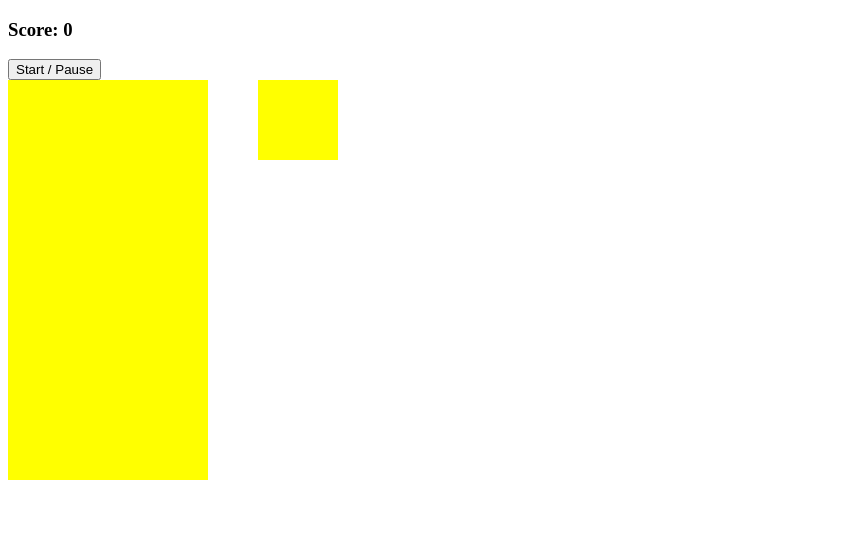
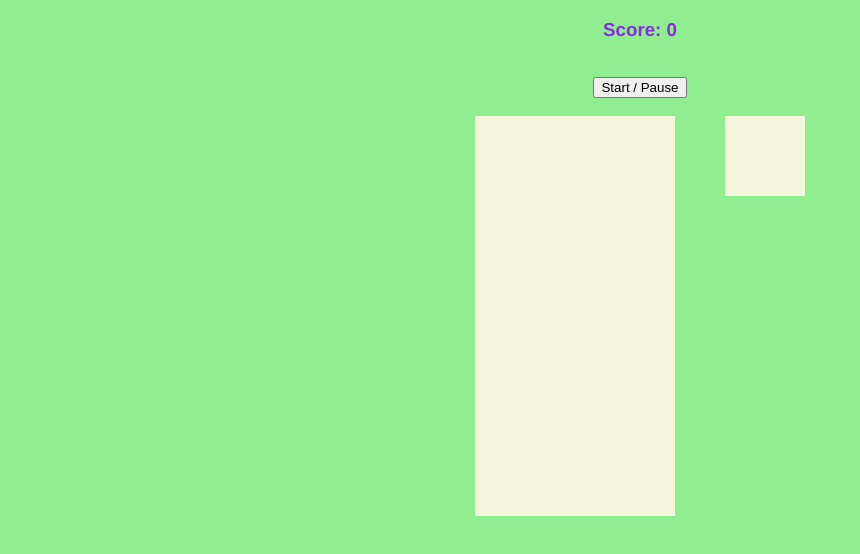
Before and after one commit to Blackwidow-sudo/Basic-JS-Tetris, a plain HTML site: page index.html in a window 1280 px wide. Shown: the whole page, without its empty margins (0-860 px from the left). Drawn offline with Linux system fonts and the light colour scheme.

Commit message:
update CSS

```diff
--- a/style.css
+++ b/style.css
@@ -1,5 +1,21 @@
+body {
+  background-color: lightgreen;
+}
+
+h3 {
+  text-align: center;
+  font-family: Helvetica;
+  color: blueviolet;
+}
+
+button {
+  display: block;
+  margin: auto;
+}
+
 .container {
   display: flex;
+  justify-content: center;
 }
 
 .grid {
@@ -8,7 +24,7 @@
 
   width: 200px;
   height: 400px;
-  background-color: yellow;
+  background-color: beige;
 }
 
 .grid div {
@@ -28,7 +44,7 @@
   width: 80px;
   height: 80px;
   margin-left: 50px;
-  background-color: yellow;
+  background-color: beige;
 }
 
 .miniGrid div {
```
Also changed, not shown: index.html (+2 -1 lines).
